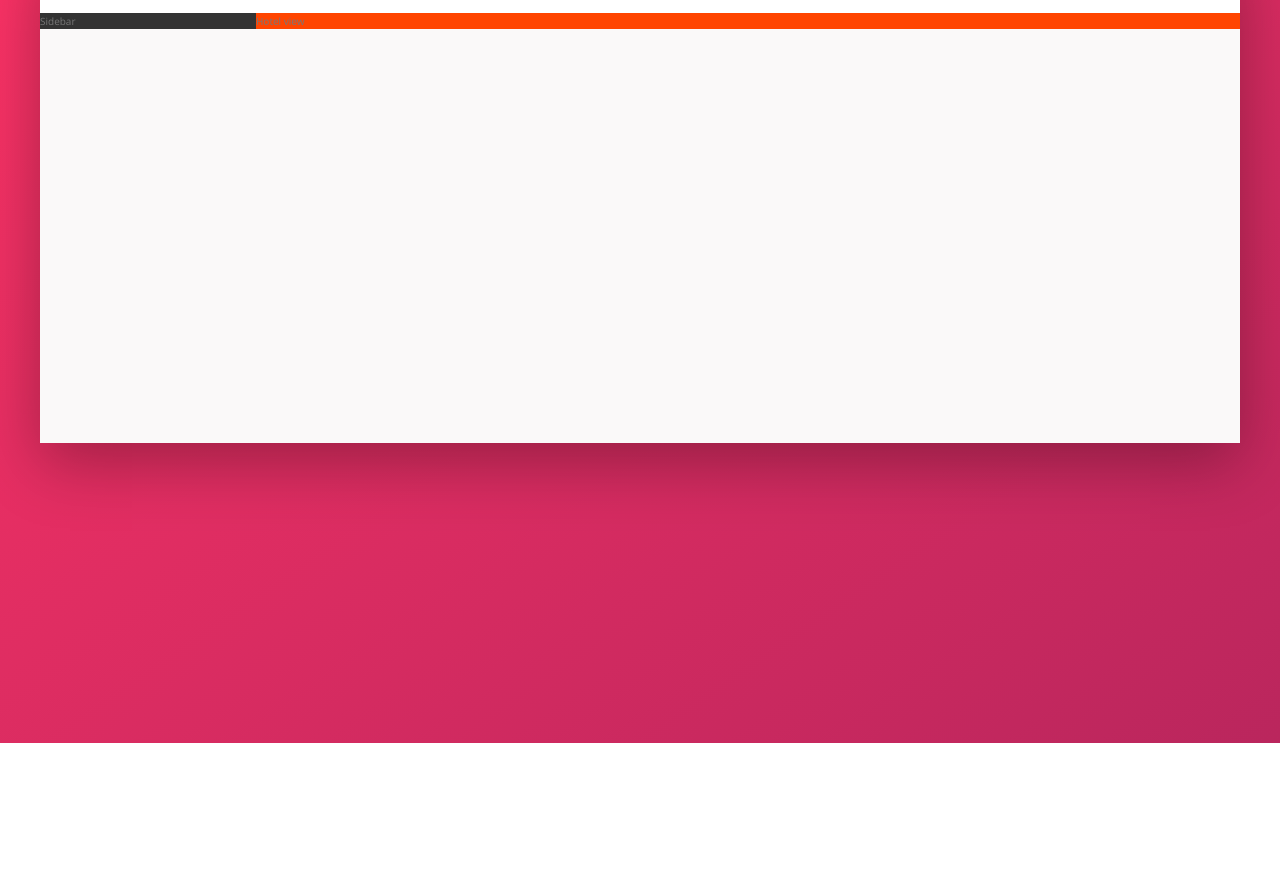
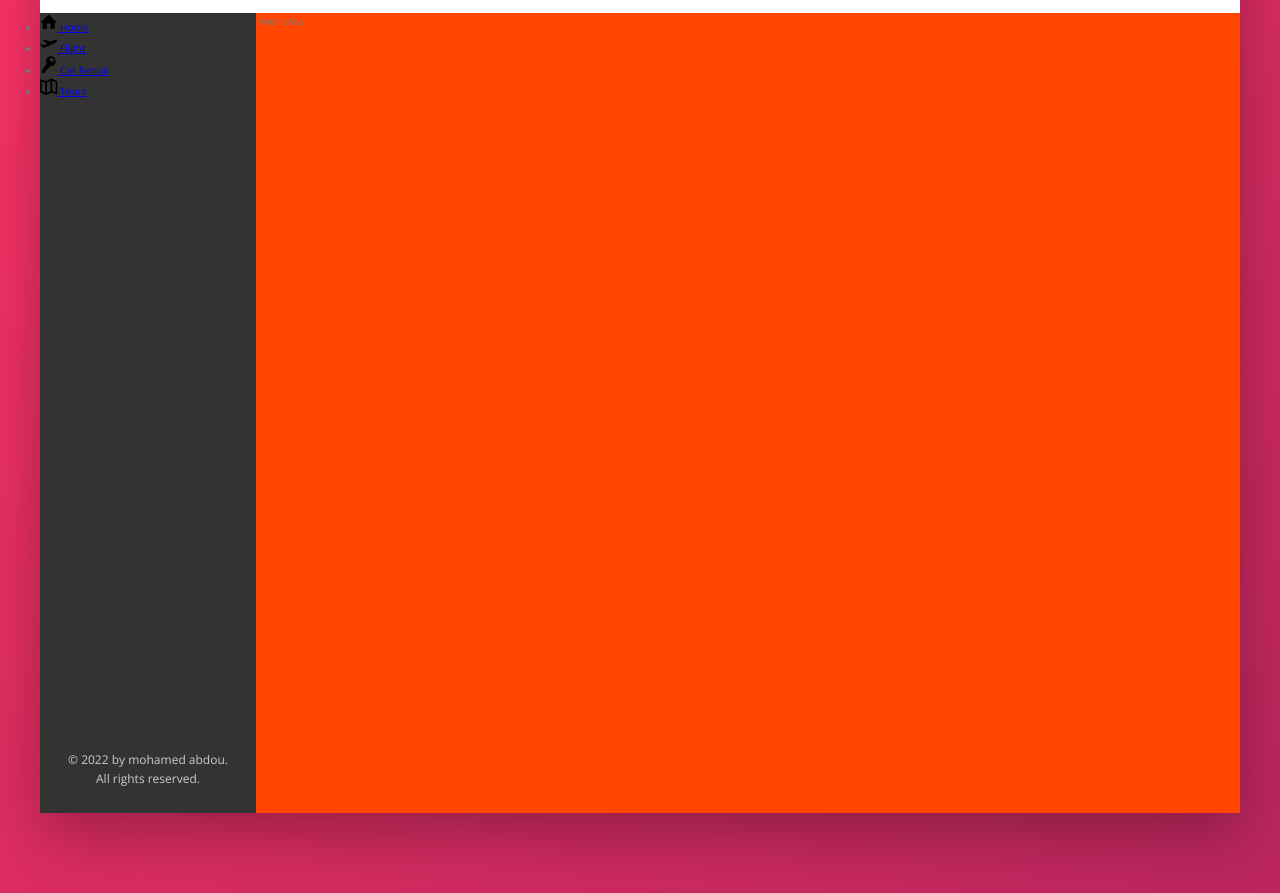
Before and after one commit to mohamed-abdou-mg/Trillo-Template, a website: page index.html in a window 1280 px wide. Shown: the part 137-1030 px from the top of the page. Before the commit the page ends 880 px from the top, so only its background shows below. Drawn offline with nearby package versions, Linux system fonts and the light colour scheme.

Commit message:
creating the sidebar structure

```diff
--- a/index.html
+++ b/index.html
@@ -40,9 +40,48 @@
                 </nav>
             </header>
             <div class="content">
+
                 <nav class="sidebar">
-                    Sidebar
+                    <ul class="side-nav">
+                        <li class="side-nav__item">
+                            <a href="#" class="side-nav__link">
+                                <svg class="side-nav__icon">
+                                    <use xlink:href="./img/icons/sprite.svg#icon-home"></use>
+                                </svg>
+                                <span>Home</span>
+                            </a>
+                        </li>
+                        <li class="side-nav__item">
+                            <a href="#" class="side-nav__link">
+                                <svg class="side-nav__icon">
+                                    <use xlink:href="./img/icons/sprite.svg#icon-aircraft-take-off"></use>
+                                </svg>
+                                <span>Flight</span>
+                            </a>
+                        </li>
+                        <li class="side-nav__item">
+                            <a href="#" class="side-nav__link">
+                                <svg class="side-nav__icon">
+                                    <use xlink:href="./img/icons/sprite.svg#icon-key"></use>
+                                </svg>
+                                <span>Car Rental</span>
+                            </a>
+                        </li>
+                        <li class="side-nav__item">
+                            <a href="#" class="side-nav__link">
+                                <svg class="side-nav__icon">
+                                    <use xlink:href="./img/icons/sprite.svg#icon-map"></use>
+                                </svg>
+                                <span>Tours</span>
+                            </a>
+                        </li>
+                    </ul>
+                    <div class="legal">
+                        &copy; 2022 by mohamed abdou. All rights reserved.
+                    </div>
                 </nav>
+
+
                 <main class="hotel-view">
                     Hotel view
                 </main>
--- a/sass/_components.scss
+++ b/sass/_components.scss
@@ -109,3 +109,31 @@
         margin-right: 1rem;
     }
 }
+
+
+/////////////////////////////
+/// SIDE NAV
+.side-nav {
+    &__item {
+
+    }
+
+    &__link {
+
+    }
+
+    &__icon {
+        width: 1.75rem;
+        height: 1.75rem;
+    }
+}
+
+
+/////////////////////////////
+/// LEGAL
+.legal {
+    font-size: 1.2rem;
+    text-align: center;
+    color: var(--color-grey-light-4);
+    padding: 2.5rem;
+}
--- a/sass/_layout.scss
+++ b/sass/_layout.scss
@@ -1,7 +1,7 @@
 .container {
     margin: 8rem auto;
     max-width: 120rem;
-    min-height: 50rem;
+    // min-height: 50rem;
     background-color: var(--color-grey-light-1);
     box-shadow: var(--shadow-dark);
 }
@@ -22,10 +22,14 @@
 
 .sidebar {
     flex: 0 0 18%;
+    display: flex;
+    flex-direction: column;
+    justify-content: space-between;
     background-color: var(--color-grey-dark-1);
 }
 
 .hotel-view {
     flex: 1;
     background-color: orangered;
+    height: 80rem;
 }
```
Also changed, not shown: css/style.css.
